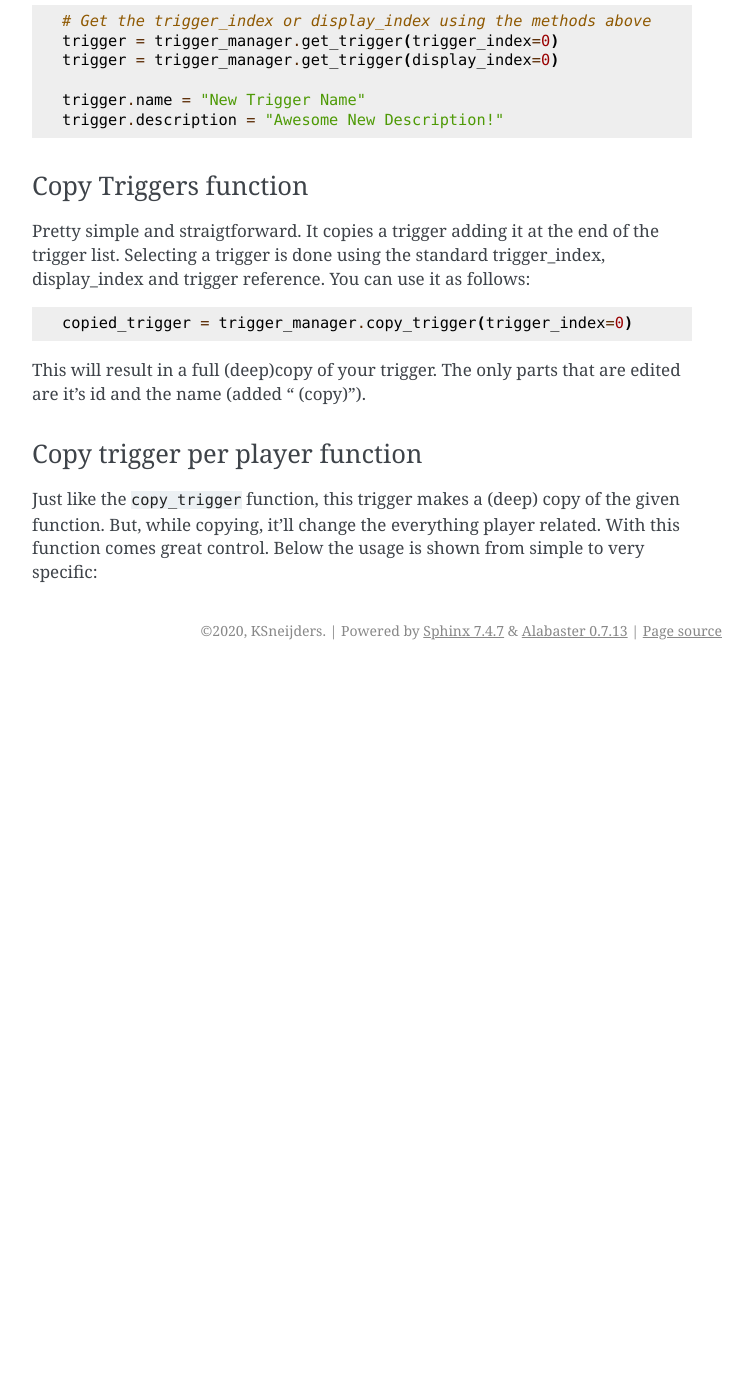
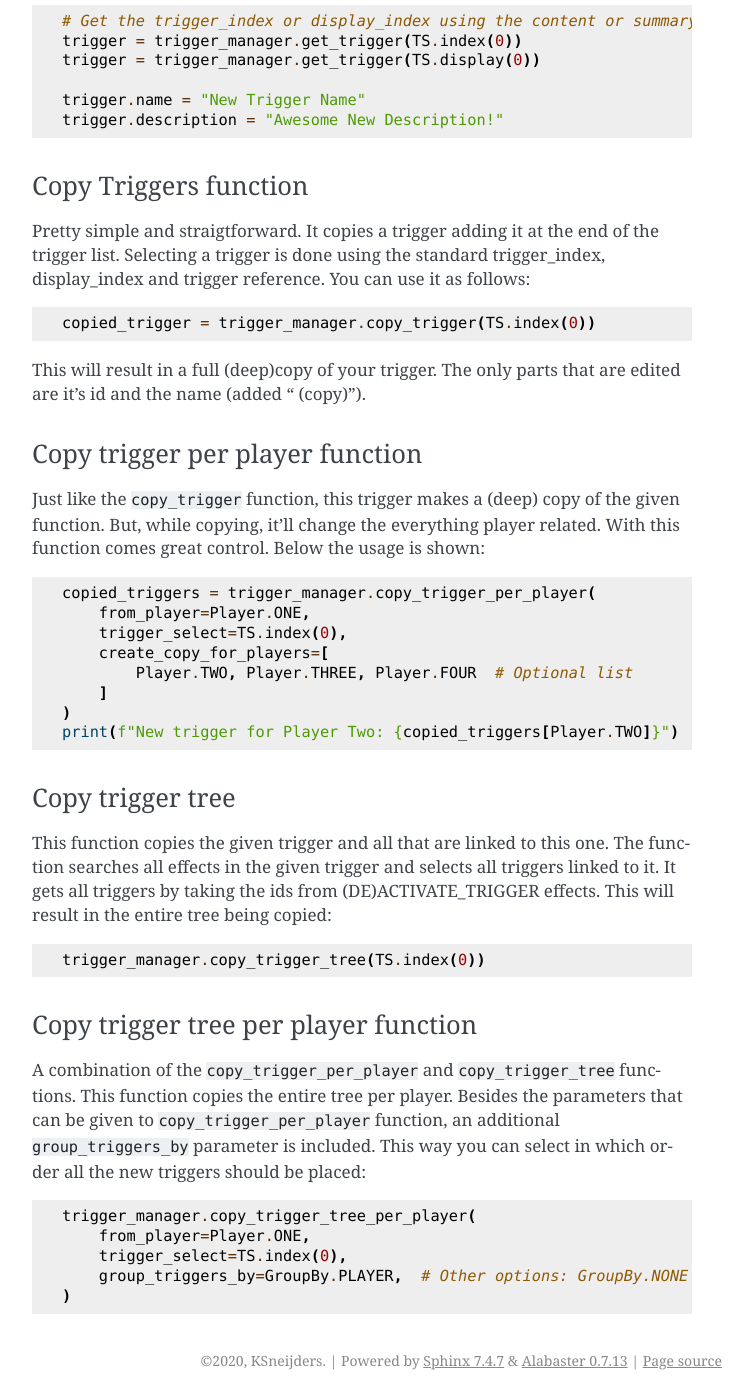
Before and after one commit to KSneijders/AoE2ScenarioParser, a Sphinx documentation site: the page built from docs/source/examples/triggers.rst, in a window 1280 px wide and 1400 px high, scrolled down 2382 px. Shown: the whole window, without its empty margins (388-1141 px from the left). Built offline with Sphinx 7.4.7, drawn with Linux system fonts in a browser that asks for light colours; before the commit the page ends 3052 px from its top, so only the background shows below that; some of the changed text lies outside the part shown.

Commit message:
Updated documentation to new Selection system and added new functions

```diff
--- a/docs/source/examples/triggers.rst
+++ b/docs/source/examples/triggers.rst
@@ -65,7 +65,7 @@ These are the numbers you can use to select triggers. Which would look like::
 
     # Get Trigger
     trigger_manager = scenario.trigger_manager
-    trigger = trigger_manager.get_trigger(display_index=0)
+    trigger = trigger_manager.get_trigger(TS.index(0))  # TS is an alias for the TriggerSelect object
 
 If you want to see the contents of the trigger you can do so by running the ``get_content_as_string`` function.
 This will result in the following (with the ``create trigger`` code)::
@@ -101,9 +101,9 @@ When opening a file that already contains triggers you might want to edit or eve
 
 You can edit a trigger like so::
 
-    # Get the trigger_index or display_index using the methods above
-    trigger = trigger_manager.get_trigger(trigger_index=0)
-    trigger = trigger_manager.get_trigger(display_index=0)
+    # Get the trigger_index or display_index using the content or summary methods above
+    trigger = trigger_manager.get_trigger(TS.index(0))
+    trigger = trigger_manager.get_trigger(TS.display(0))
 
     trigger.name = "New Trigger Name"
     trigger.description = "Awesome New Description!"
@@ -111,15 +111,51 @@ You can edit a trigger like so::
 Copy Triggers function
 ~~~~~~~~~~~~~~~~~~~~~~
 
-Pretty simple and straigtforward. It copies a trigger adding it at the end of the trigger list. Selecting a trigger is done using the
-standard trigger_index, display_index and trigger reference. You can use it as follows::
+Pretty simple and straigtforward. It copies a trigger adding it at the end of the trigger list.
+Selecting a trigger is done using the standard trigger_index, display_index and trigger reference.
+You can use it as follows::
 
-    copied_trigger = trigger_manager.copy_trigger(trigger_index=0)
+    copied_trigger = trigger_manager.copy_trigger(TS.index(0))
 
-This will result in a full (deep)copy of your trigger. The only parts that are edited are it's id and the name (added " (copy)").
+This will result in a full (deep)copy of your trigger.
+The only parts that are edited are it's id and the name (added " (copy)").
 
 Copy trigger per player function
 ~~~~~~~~~~~~~~~~~~~~~~~~~~~~~~~~
 
-Just like the ``copy_trigger`` function, this trigger makes a (deep) copy of the given function. But, while copying, it'll change the everything player related.
-With this function comes great control. Below the usage is shown from simple to very specific::
+Just like the ``copy_trigger`` function, this trigger makes a (deep) copy of the given function.
+But, while copying, it'll change the everything player related.
+With this function comes great control. Below the usage is shown::
+
+    copied_triggers = trigger_manager.copy_trigger_per_player(
+        from_player=Player.ONE,
+        trigger_select=TS.index(0),
+        create_copy_for_players=[
+            Player.TWO, Player.THREE, Player.FOUR  # Optional list
+        ]
+    )
+    print(f"New trigger for Player Two: {copied_triggers[Player.TWO]}")
+
+Copy trigger tree
+~~~~~~~~~~~~~~~~~
+
+This function copies the given trigger and all that are linked to this one.
+The function searches all effects in the given trigger and selects all triggers linked to it.
+It gets all triggers by taking the ids from (DE)ACTIVATE_TRIGGER effects.
+This will result in the entire tree being copied::
+
+    trigger_manager.copy_trigger_tree(TS.index(0))
+
+Copy trigger tree per player function
+~~~~~~~~~~~~~~~~~~~~~~~~~~~~~~~~~~~~~
+
+A combination of the ``copy_trigger_per_player`` and ``copy_trigger_tree`` functions.
+This function copies the entire tree per player. Besides the parameters that can be given to
+``copy_trigger_per_player`` function, an additional ``group_triggers_by`` parameter is included.
+This way you can select in which order all the new triggers should be placed::
+
+    trigger_manager.copy_trigger_tree_per_player(
+        from_player=Player.ONE,
+        trigger_select=TS.index(0),
+        group_triggers_by=GroupBy.PLAYER,  # Other options: GroupBy.NONE and GroupBy.TRIGGER
+    )
--- a/docs/source/install.rst
+++ b/docs/source/install.rst
@@ -14,7 +14,7 @@ Dependencies
 
 This project is made in Python 3. You'll need **Python 3.6 +** to able to run it properly.
 
-| The project uses `bidict`_ for bidirectional  mapping.
+| The project uses bidict_ for bidirectional  mapping.
 | Note: *All these dependencies should install automatically when using the above command.*
 
 .. _bidict: https://pypi.org/project/bidict/
```
Also changed, not shown: other parts of docs/source/install.rst (+3 -1 lines).
